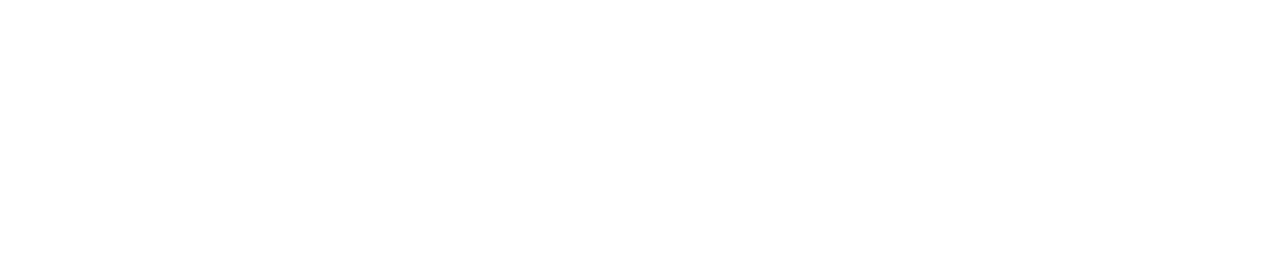
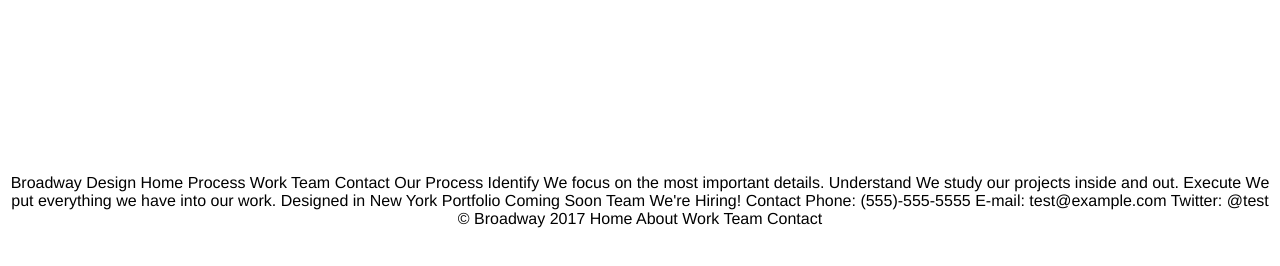
Before and after one commit to kiml9/broadway, a plain HTML site: page index.html in a window 1280 px wide. Drawn offline with Linux system fonts and the light colour scheme.

Commit message:
Add raw texts to index-html.

```diff
--- a/index.html
+++ b/index.html
@@ -6,5 +6,74 @@
   </head>
   <body>
     <h1>Broadway Design</h1>
+
+
+
+
+
+
+
+
+
+    Broadway Design
+
+    Home
+
+    Process
+
+    Work
+
+    Team
+
+    Contact
+
+    Our Process
+
+
+    Identify
+
+    We focus on the most important details.
+
+
+    Understand
+
+    We study our projects inside and out.
+
+
+    Execute
+
+    We put everything we have into our work.
+
+    Designed in New York
+
+    Portfolio
+
+    Coming Soon
+
+    Team
+
+    We're Hiring!
+
+    Contact
+
+    Phone: (555)-555-5555
+
+    E-mail: test@example.com
+
+    Twitter: @test
+
+    © Broadway 2017 Home About Work Team Contact
+
+
+
+
+
+
+
+
+
+
+
+
   </body>
 </html>
```
